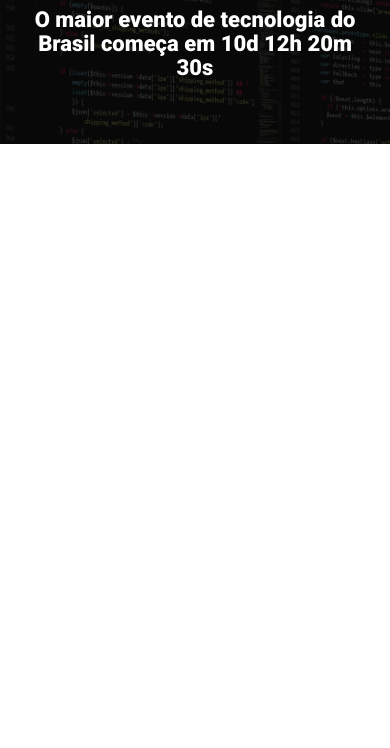
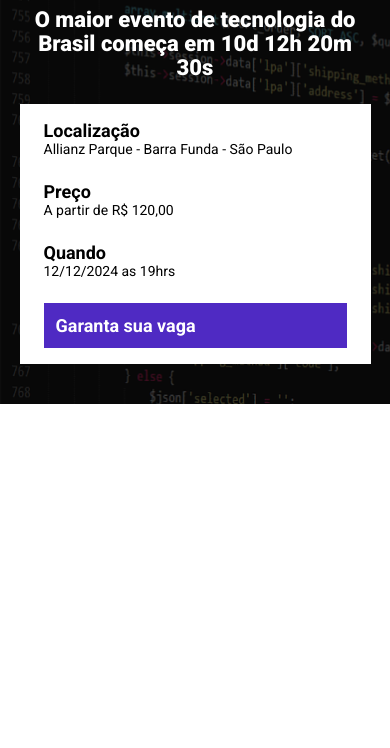
Before and after one commit to kaspergustavo/ebac_tech_talks, a website built with Parcel: page src/index.html in a window 390 px wide. Shown: the part 96-844 px from the top of the page. Built offline with nearby package versions, Linux system fonts and the light colour scheme.

Commit message:
ajustando a responsividade

```diff
--- a/src/index.html
+++ b/src/index.html
@@ -17,6 +17,25 @@
             <p class="hero__text">
                 O maior evento de tecnologia do Brasil começa em 10d 12h 20m 30s
             </p>
+            <div class="infos-bar">
+                <ul class="infos-bar__infos">
+                    <li class="infos-bar__infos__item">
+                        <b>Localização</b>
+                        Allianz Parque - Barra Funda - São Paulo
+                    </li>
+                    <li class="infos-bar__infos__item">
+                        <b>Preço</b>
+                        A partir de R$ 120,00
+                    </li>
+                    <li class="infos-bar__infos__item">
+                        <b>Quando</b>
+                        12/12/2024 as 19hrs
+                    </li>
+                </ul>
+                <a class="button button--primary" href="#">
+                    Garanta sua vaga
+                </a>
+            </div>
         </div>
     </header>
 
--- /dev/null
+++ b/src/styles/components/_buttons.scss
@@ -0,0 +1,24 @@
+.button {
+    padding: 12px;
+    font-size: 18px;
+    font-weight: bold;
+    text-decoration: none;
+    text-align: center;
+    white-space: nowrap;
+
+    &--primary {
+        color: #fff;
+        background-color: #4F2AC3;
+    }
+
+    @media (max-width: 640px) {
+        display: flex;
+        width: 100%;
+        align-items: center;
+    }
+
+    @media (max-width: 1024px) {
+        display: flex;
+        align-items: center;
+    }
+}
--- /dev/null
+++ b/src/styles/components/_infos_bar.scss
@@ -0,0 +1,41 @@
+.infos-bar {
+    padding: 16px 24px;
+    background-color: #fff;
+    display: flex;
+    justify-content: space-between;
+
+    &__infos {
+        display: flex;
+        gap: 40px;
+
+        &__item {
+            font-size: 14px;
+            color: #000;
+
+            b {
+                font-size: 18px;
+                display: block;
+                color: #000;
+            }
+        }
+    }
+
+    @media (max-width: 640px) {
+        display: block;
+
+        &__infos {
+            display: block;
+
+            &__item {
+                margin-bottom: 24px;
+            }
+        }
+    }
+
+    @media (max-width: 1024px) {
+
+        &__infos {
+            gap: 16px;
+        }
+    }
+}
--- a/src/styles/main.scss
+++ b/src/styles/main.scss
@@ -1,4 +1,6 @@
 @use 'hero';
+@use 'components/infos_bar';
+@use 'components/buttons';
 
 * {
     margin: 0;
@@ -6,6 +8,7 @@
     box-sizing: border-box;
     font-family: "Roboto", sans-serif;
     color: #fff;
+    list-style: none;
 }
 
 .container {
```
